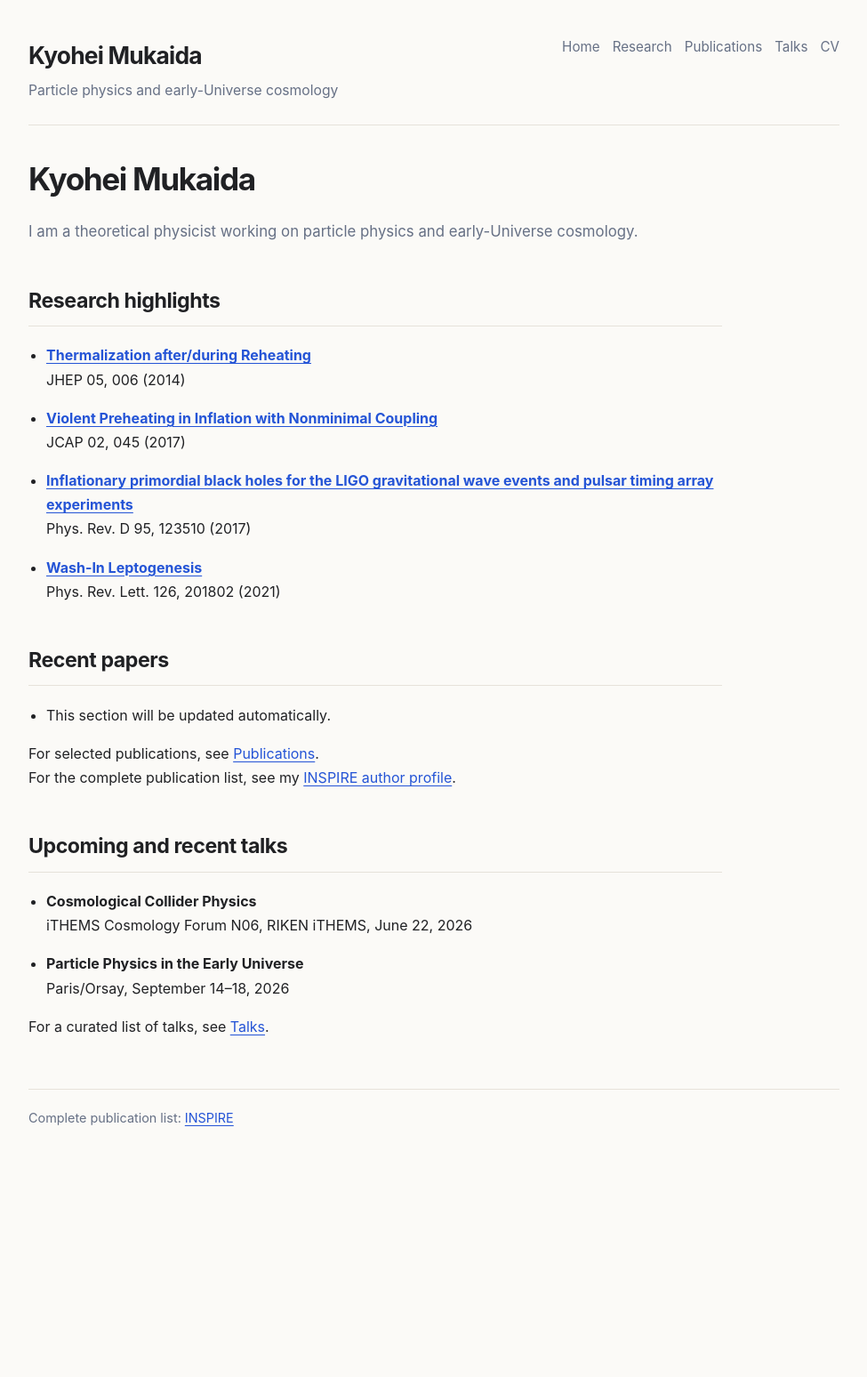
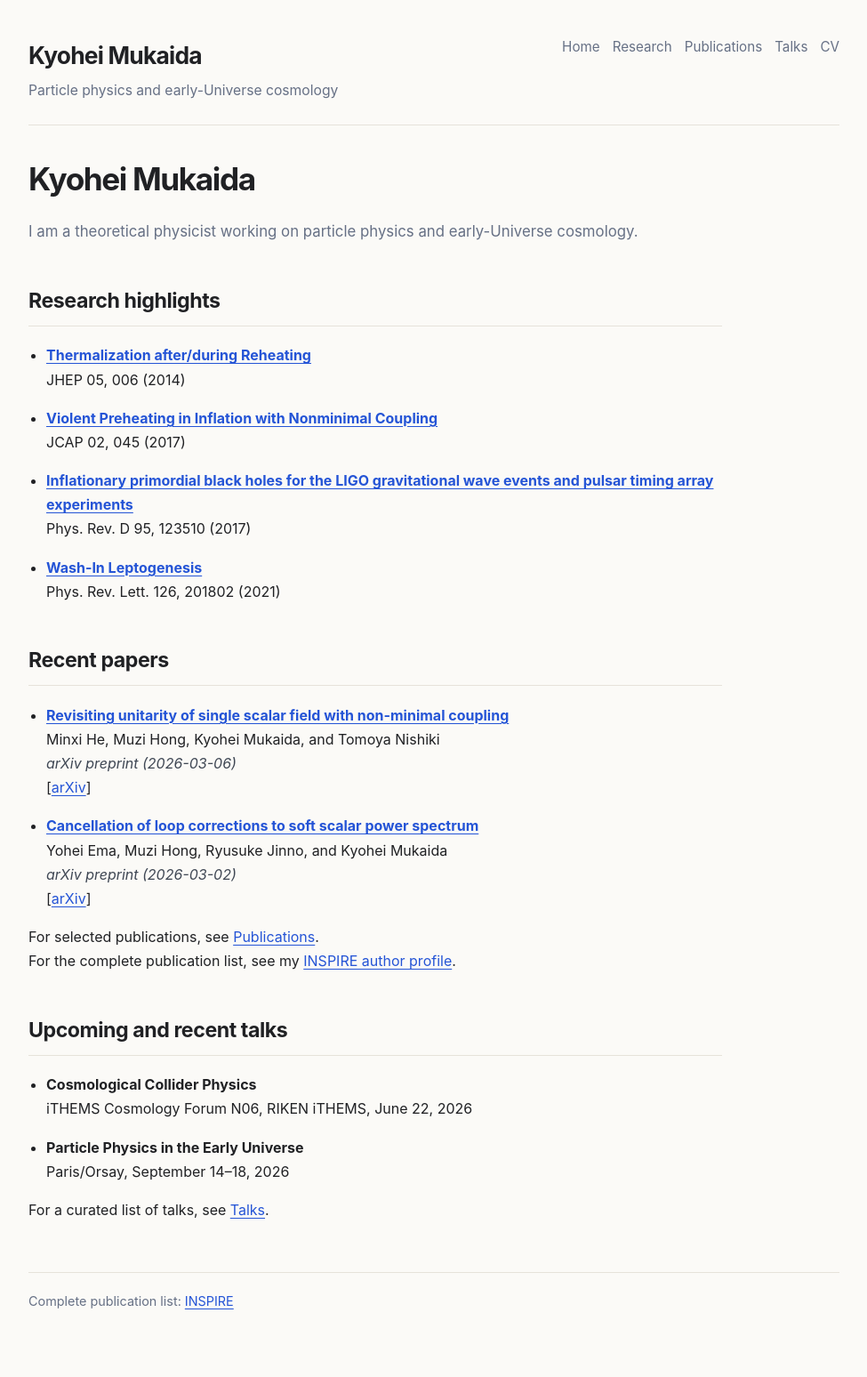
Before and after one commit to kyoheimukaida/kyoheimukaida.github.io, a Jekyll site: the page built from index.md, in a window 1280 px wide. Shown: the whole page at 89% size, without its empty margins (152-1127 px from the left). Built offline with Jekyll 4.4.1, drawn with Linux system fonts in a browser that asks for light colours; before the commit the page ends 1341 px from its top, so only the background shows below that.

Commit message:
Update recent papers

```diff
--- a/index.md
+++ b/index.md
@@ -24,7 +24,15 @@ I am a theoretical physicist working on particle physics and early-Universe cosm
 ## Recent papers
 
 <!-- recent-papers:start -->
-- This section will be updated automatically.
+- **[Revisiting unitarity of single scalar field with non-minimal coupling](https://arxiv.org/abs/2603.06296)**
+  Minxi He, Muzi Hong, Kyohei Mukaida, and Tomoya Nishiki
+  *arXiv preprint (2026-03-06)*
+  [[arXiv](https://arxiv.org/abs/2603.06296)]
+
+- **[Cancellation of loop corrections to soft scalar power spectrum](https://arxiv.org/abs/2603.01961)**
+  Yohei Ema, Muzi Hong, Ryusuke Jinno, and Kyohei Mukaida
+  *arXiv preprint (2026-03-02)*
+  [[arXiv](https://arxiv.org/abs/2603.01961)]
 <!-- recent-papers:end -->
 
 For selected publications, see [Publications](publications.md).
```
